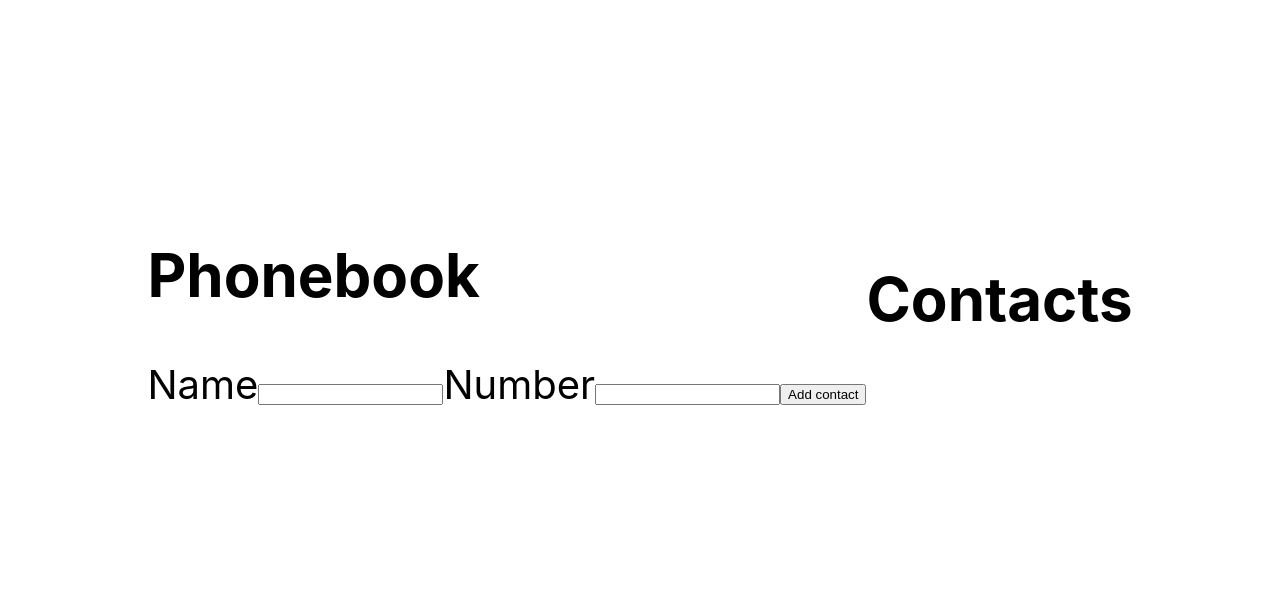
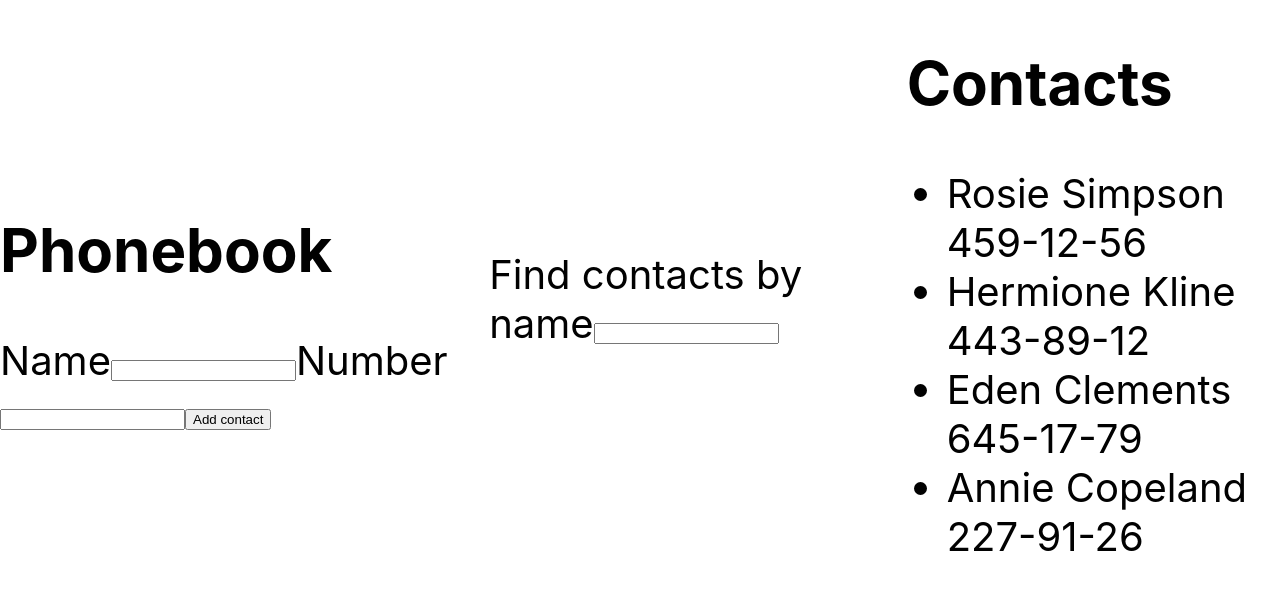
Before and after one commit to michalmazurdev/goit-react-hw-02-phonebook, a React (Create React App) app: page / in a window 1280 px wide. Shown: the part 101-690 px from the top of the page. Built offline with nearby package versions, Linux system fonts and the light colour scheme.

Commit message:
almost done

```diff
--- a/src/components/App.jsx
+++ b/src/components/App.jsx
@@ -3,13 +3,25 @@
 
 class App extends Component {
   state = {
-    contacts: [],
+    contacts: [
+      { id: 'id-1', name: 'Rosie Simpson', number: '459-12-56' },
+      { id: 'id-2', name: 'Hermione Kline', number: '443-89-12' },
+      { id: 'id-3', name: 'Eden Clements', number: '645-17-79' },
+      { id: 'id-4', name: 'Annie Copeland', number: '227-91-26' },
+    ],
     name: '',
+    filter: '',
   };
 
   addContact = async event => {
     event.preventDefault();
     const { name, number } = event.currentTarget;
+    console.log('name', name);
+    const { contacts } = this.state;
+    const contactNames = contacts.map(contact => contact.name);
+    if (contactNames.includes(name.value)) {
+      return alert(`${name.value} is alredy in contacts`);
+    }
     await this.setState(prevState => ({
       contacts: [
         ...prevState.contacts,
@@ -18,8 +30,17 @@
     }));
     event.target.reset();
   };
+  handleFilterChnage = event => {
+    this.setState({ filter: event.target.value });
+  };
+  filterArrayByName = event => {
+    const { contacts, filter } = this.state;
+    return contacts.filter(contact =>
+      contact.name.toLowerCase().includes(filter.toLowerCase())
+    );
+  };
   render() {
-    console.log(this.state);
+    // console.log(this.state);
 
     return (
       <div
@@ -59,18 +80,29 @@
           <button type="submit">Add contact</button>
         </form>
         {/* Phonebook  */}
-        {/* contacts  */}
+        {/* filter */}
+        <label>
+          Find contacts by name
+          <input
+            onChange={this.handleFilterChnage}
+            type="text"
+            name="name"
+            pattern="^[a-zA-Z]+(([' \u2013][a-zA-Z])?[a-zA-Z]*)*$"
+          />
+        </label>
+        {/* filter */}
+        {/* ContactList  */}
         <div>
           <h2>Contacts</h2>
           <ul>
-            {this.state.contacts.map(contact => (
+            {this.filterArrayByName().map(contact => (
               <li key={nanoid()}>
-                {contact.name} {contact.number}{' '}
+                {contact.name} {contact.number}
               </li>
             ))}
           </ul>
         </div>
-        {/* contacts  */}
+        {/* ContactList  */}
       </div>
     );
   }
```
